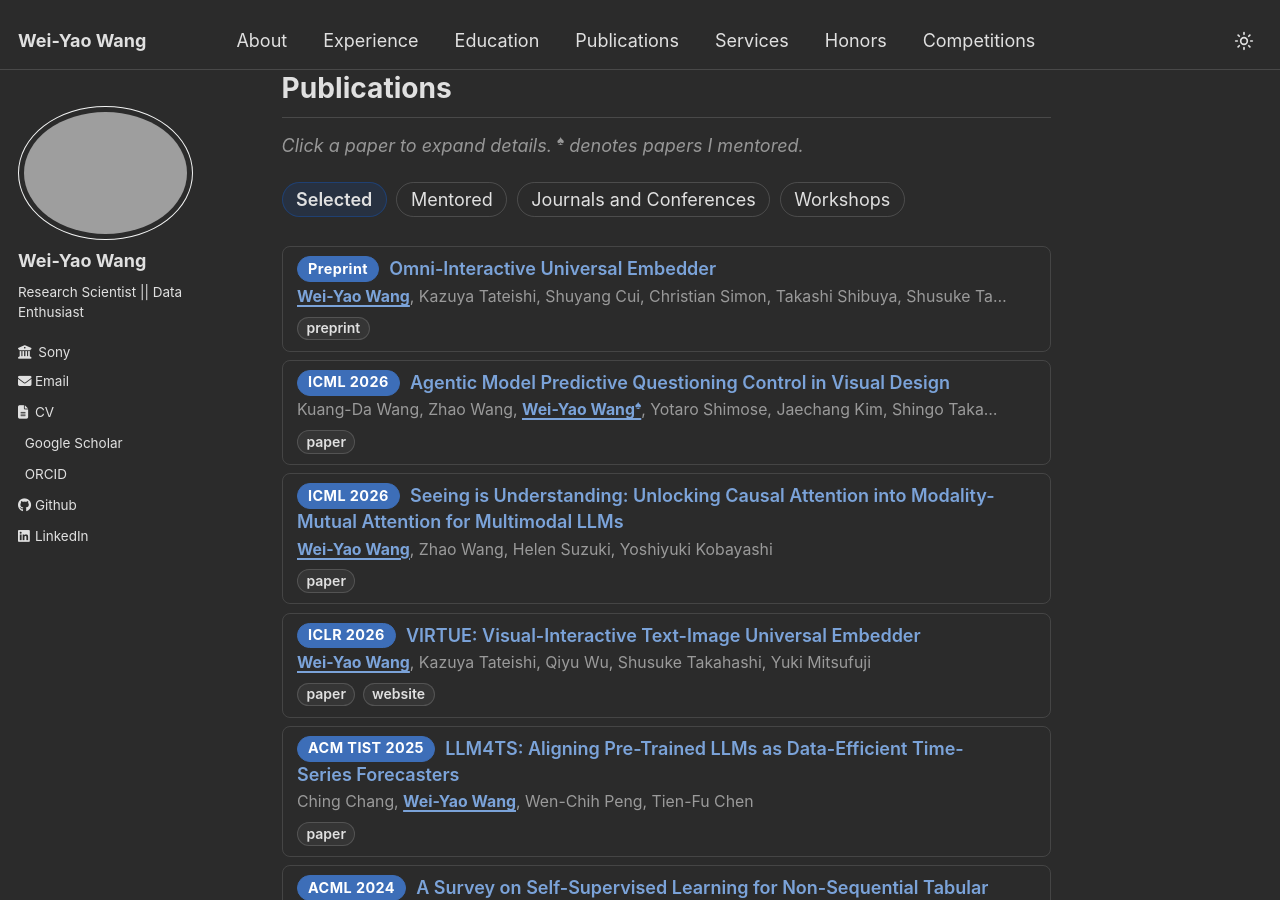
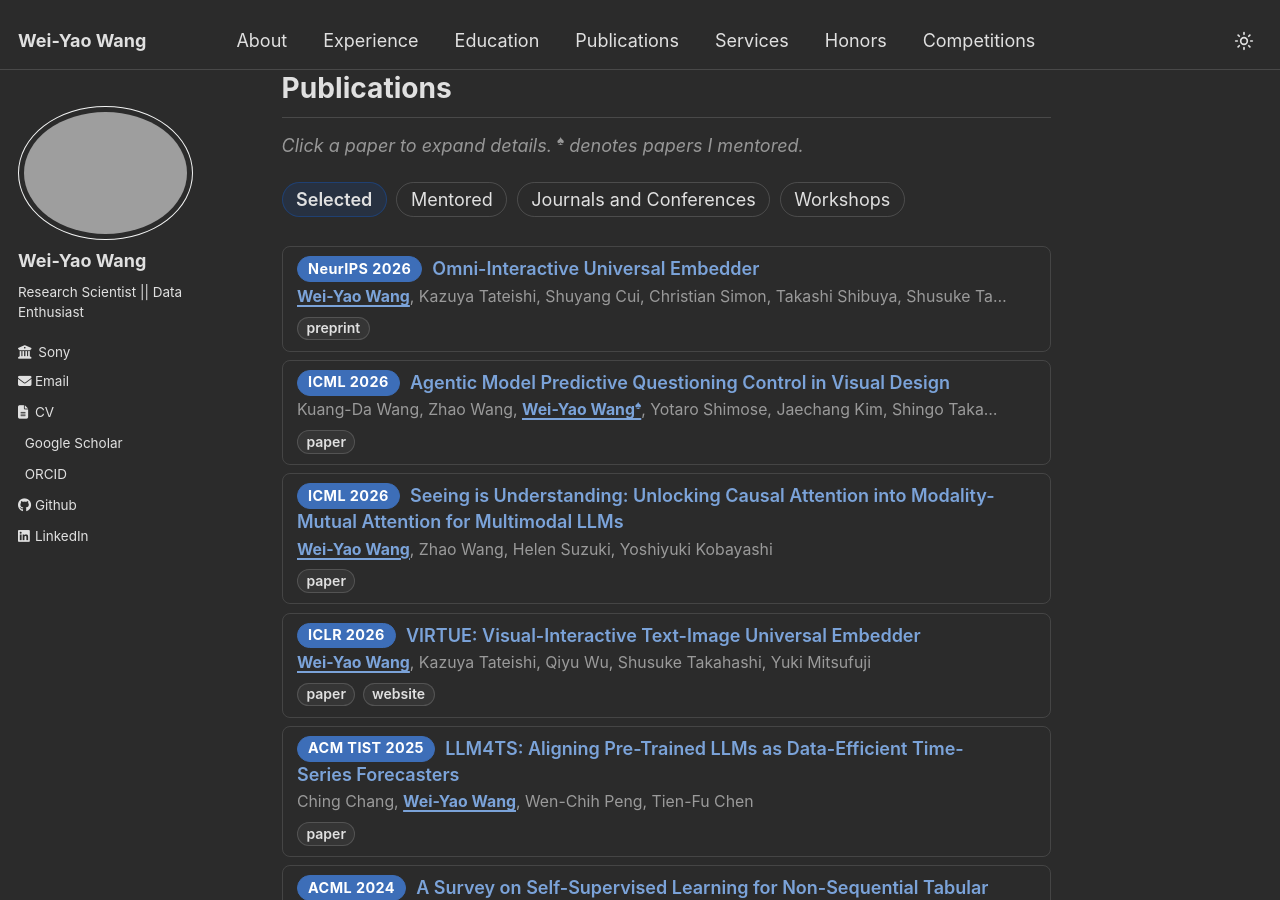
Before and after one commit to wywyWang/wywyWang.github.io, a Jekyll site: the page built from _pages/about.md, in a window 1280 px wide and 900 px high, scrolled down 2039 px. Built offline with Jekyll 4.4.1, drawn with Linux system fonts in a browser that asks for light colours.

Commit message:
update NeurIPS

```diff
--- a/_pages/about.md
+++ b/_pages/about.md
@@ -151,10 +151,10 @@ I am also open to research collaboration. Please drop me an email if you are int
 {% include paper.html selected="false" badge="Preprint" title="Neural Audio-Visual Chords: A Multimodal Framework for Temporally and Spatially Aligned Sound Generation from Visual Cues" authors="Christian Simon, Wei-Yao Wang, Dongseok Shim, Kazuki Shimada, Masato Ishii, Takashi Shibuya, Shusuke Takahashi, Yuki Mitsufuji" %}
 
 {% capture links %}<a class="paper-link-btn" href="https://arxiv.org/abs/2608.27044">preprint</a>{% endcapture %}
-{% include paper.html badge="Preprint" title="Omni-Interactive Universal Embedder" url="https://arxiv.org/abs/2608.27044" authors="Wei-Yao Wang, Kazuya Tateishi, Shuyang Cui, Christian Simon, Takashi Shibuya, Shusuke Takahashi, Yuki Mitsufuji" links=links %}
+{% include paper.html badge="NeurIPS 2026" title="Omni-Interactive Universal Embedder" url="https://arxiv.org/abs/2608.27044" authors="Wei-Yao Wang, Kazuya Tateishi, Shuyang Cui, Christian Simon, Takashi Shibuya, Shusuke Takahashi, Yuki Mitsufuji" links=links %}
 
 {% capture links %}<a class="paper-link-btn" href="https://arxiv.org/abs/2510.15543">preprint</a>{% endcapture %}
-{% include paper.html selected="false" badge="EMNLP 2026" title="MCA: Modality Composition Awareness for Robust Composed Multimodal Retrieval" url="https://arxiv.org/abs/2510.15543" authors="Qiyu Wu, Shuyang Cui, Satoshi Hayakawa, Wei-Yao Wang, Hiromi Wakaki, Yuki Mitsufuji" links=links %}
+{% include paper.html selected="false" badge="EMNLP 2026" award="Oral" title="MCA: Modality Composition Awareness for Robust Composed Multimodal Retrieval" url="https://arxiv.org/abs/2510.15543" authors="Qiyu Wu, Shuyang Cui, Satoshi Hayakawa, Wei-Yao Wang, Hiromi Wakaki, Yuki Mitsufuji" links=links %}
 
 {% capture links %}<a class="paper-link-btn" href="https://arxiv.org/abs/2510.15306v1">preprint</a>{% endcapture %}
 {% include paper.html selected="false" badge="KDD 2026" title="WebGen-V Bench: Structured Representation for Enhancing Visual Design in LLM-based Web Generation and Evaluation" url="https://arxiv.org/abs/2510.15306v1" authors="Kuang-Da Wang, Zhao Wang, Wei-Yao Wang♠, Yotaro Shimose, Shingo Takamatsu" links=links %}
```
